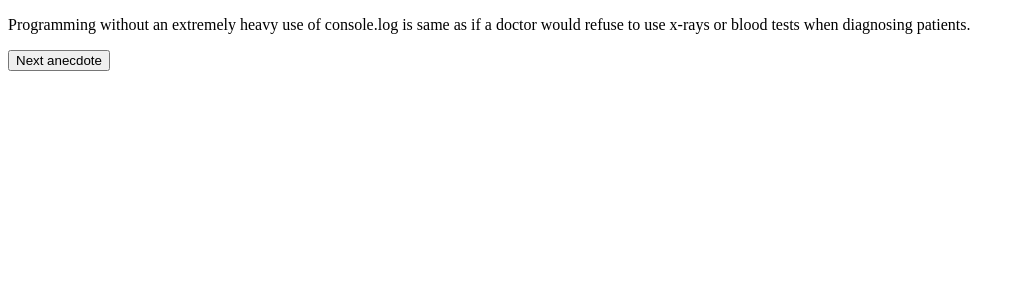
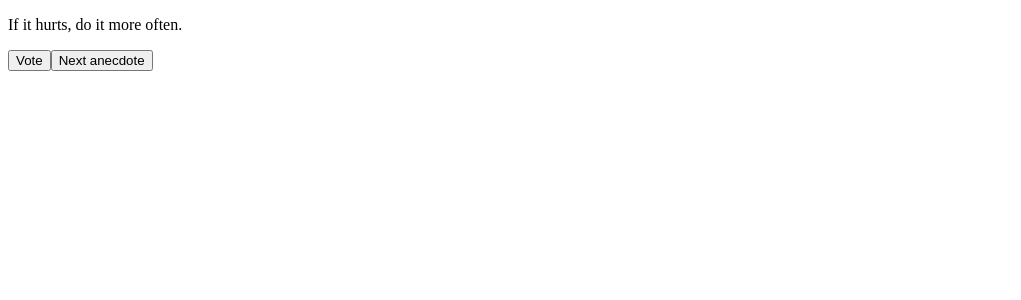
Before and after one commit to MilitelloN/FullstackOpen, a React (Vite) app in the folder Part1/: page / in a window 1280 px wide. Shown: the top 300 px of the page, without its empty margins (0-1021 px from the left). Built offline with nearby package versions, Linux system fonts and the light colour scheme.

Commit message:
Commit for Ex1.13

```diff
--- a/Part1/src/App.jsx
+++ b/Part1/src/App.jsx
@@ -1,4 +1,21 @@
 import { useState } from 'react'
+
+const VotesLine = (props) => {
+  if (props.votes != 0) {
+    return (
+      <>
+        <p>Has {props.votes} votes</p>
+      </>
+    )
+  }
+}
+
+const voteAnecdote = (anNumber) => {
+  console.log(votes, votes[anNumber])
+  votes[anNumber] += 1
+  console.log(votes, votes[anNumber])
+}
+
 
 const App = () => {
   const anecdotes = [
@@ -12,11 +29,27 @@ const App = () => {
     'The only way to go fast, is to go well.'
   ]
   const [selected, setSelected] = useState(0)
-  const num = Math.floor(Math.random() * anecdotes.length)
+  const [votes, setVotes] = useState(Array(anecdotes.length).fill(0))
+
+  // const votes = Array(anecdotes.length).fill(0)
+  const nextAnecdoteHandler = () => {
+    const num = Math.floor(Math.random() * anecdotes.length)
+    setSelected(num)
+  }
+
+  const setVotesHandler = (votePos) => {
+    const copy = { ...votes }
+    copy[votePos] += 1
+    setVotes(copy)
+  }
+
   return (
     <div>
-      <p>{anecdotes[num]}</p>
-      <button onClick={() => setSelected(selected + 1)}>Next anecdote</button>
+
+      <p>{anecdotes[selected]}</p>
+      <VotesLine votes={votes[selected]} />
+      <button onClick={() => setVotesHandler(selected)}>Vote</button>
+      <button onClick={() => nextAnecdoteHandler()}>Next anecdote</button>
     </div>
   )
 }
```
